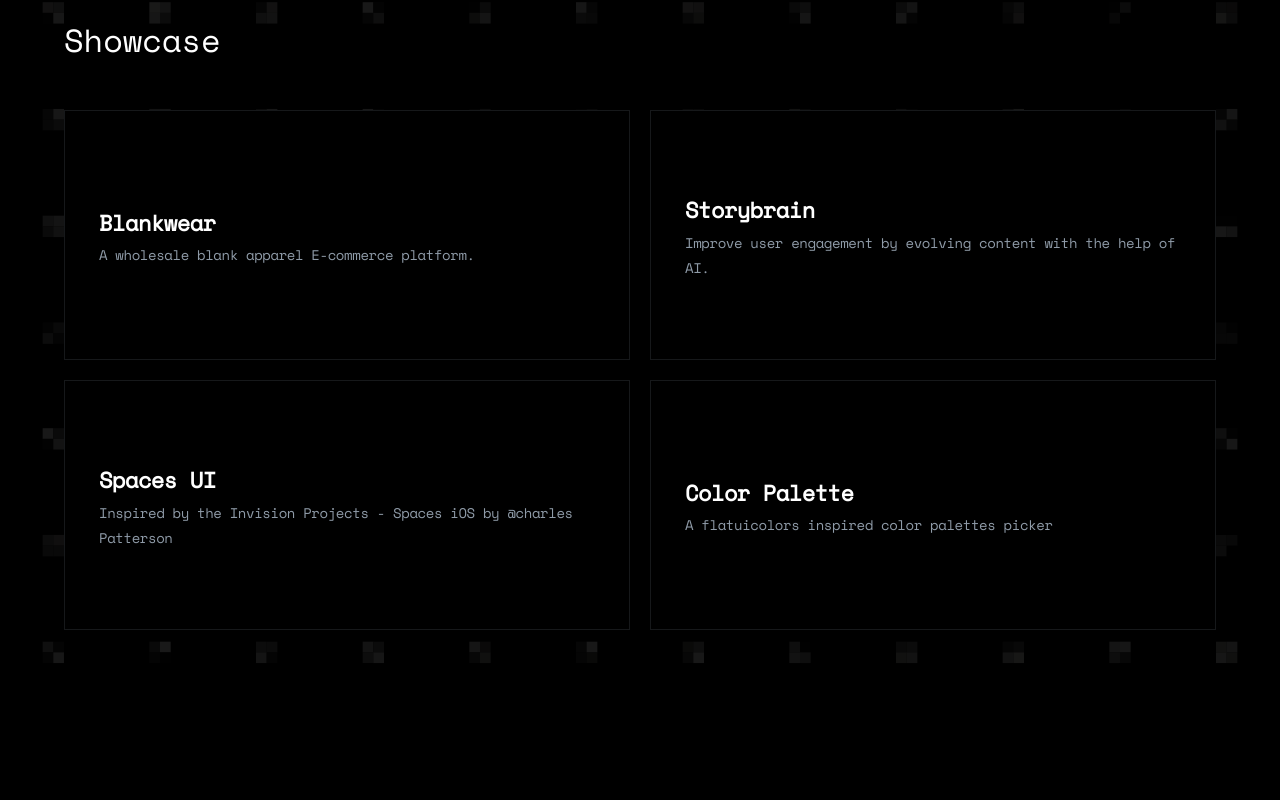
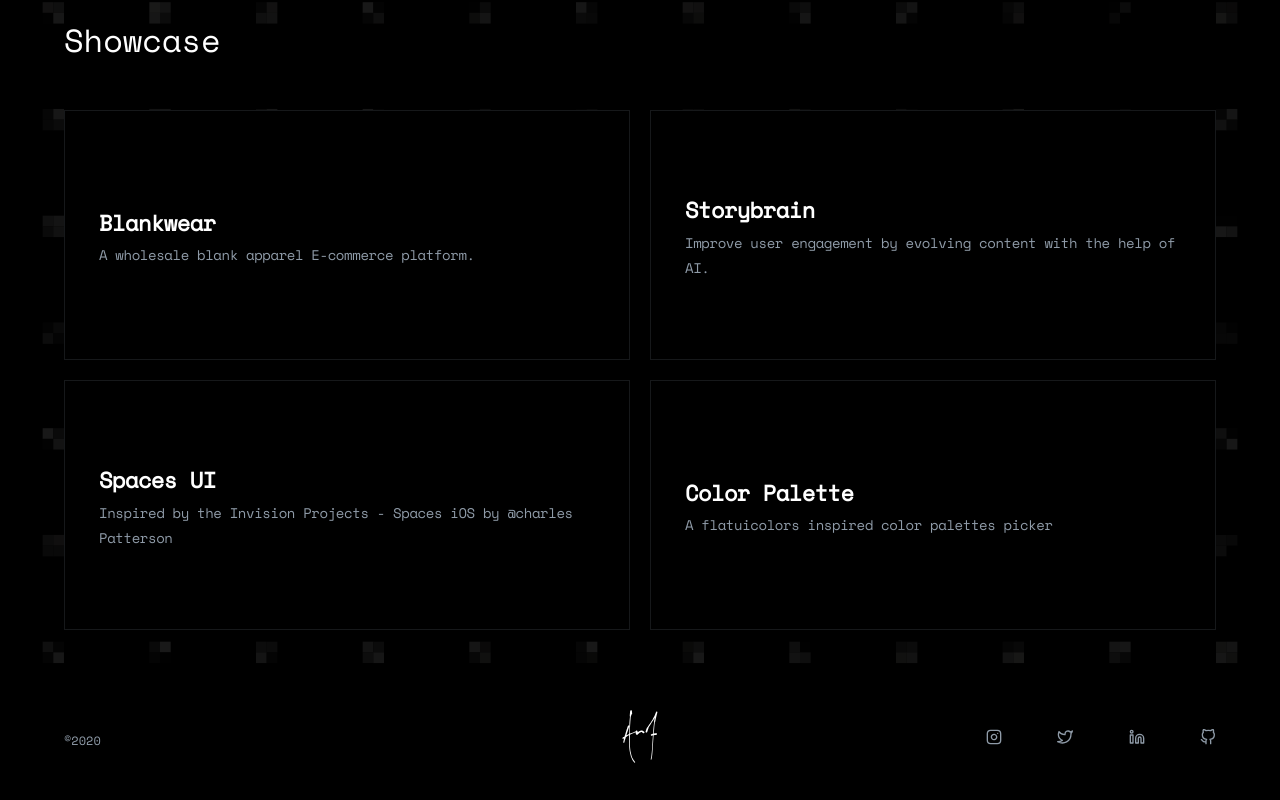
Before and after one commit to Asifm95/portfolio, a Svelte app: page / in a window 1280 px wide. Shown: the part 1534-2334 px from the top of the page. Before the commit the page ends 2204 px from the top, so only its background shows below. Built offline with nearby package versions, Linux system fonts and the light colour scheme.

Commit message:
add footer component

```diff
--- a/src/App.svelte
+++ b/src/App.svelte
@@ -3,6 +3,7 @@
     import Hero from './Hero.svelte';
     import About from './About.svelte';
     import Showcase from './Showcase.svelte';
+    import Footer from './Footer.svelte';
     import feather from 'feather-icons';
     import { onMount } from 'svelte';
 
@@ -21,4 +22,5 @@
     <Hero />
     <About />
     <Showcase />
+    <Footer />
 </main>
--- /dev/null
+++ b/src/Footer.svelte
@@ -0,0 +1,72 @@
+<script>
+</script>
+
+<style lang="scss">
+    @import './styles/theme.scss';
+    .footer {
+        @include box-dim(100%, 140px);
+        position: relative;
+        background-color: black;
+        & .container {
+            top: 0;
+            height: 100%;
+            @include container;
+            display: grid;
+            align-items: center;
+            grid-template-columns: 1fr 60% 1fr;
+            @media (max-width: 400px) {
+                flex-direction: column;
+            }
+            & .date {
+                color: #8f9ba8;
+                font-size: 12px;
+            }
+            & .logo-container {
+                text-align: center;
+                & img {
+                    @include box-dim(60px, 55px);
+                }
+            }
+
+            & .social {
+                display: flex;
+                justify-content: space-between;
+                @media (max-width: 400px) {
+                    flex-wrap: wrap;
+                }
+                & a {
+                    color: #8f9ba8;
+                    & .icon {
+                        width: 16px;
+                        height: 16px;
+                    }
+                }
+            }
+        }
+    }
+</style>
+
+<footer class="footer">
+    <div class="container">
+        <span class="date">©{new Date().getFullYear()}</span>
+        <div class="logo-container">
+            <a href="/" class="logo">
+                <img src="icons/signature1.svg" alt="asif" />
+            </a>
+        </div>
+        <div class="social">
+            <a href="https://www.instagram.com/asifmohd95/" target="blank"><i
+                    data-feather="instagram"
+                    class="icon" /></a>
+            <a href="https://twitter.com/AsifMohd95" target="blank"><i
+                    data-feather="twitter"
+                    class="icon" /></a>
+            <a
+                href="https://www.linkedin.com/in/asif-mohammed-18b2bb150/"
+                target="blank"><i data-feather="linkedin" class="icon" /></a>
+            <a href="https://github.com/Asifm95/" target="blank"><i
+                    data-feather="github"
+                    class="icon" /></a>
+        </div>
+    </div>
+</footer>
```
